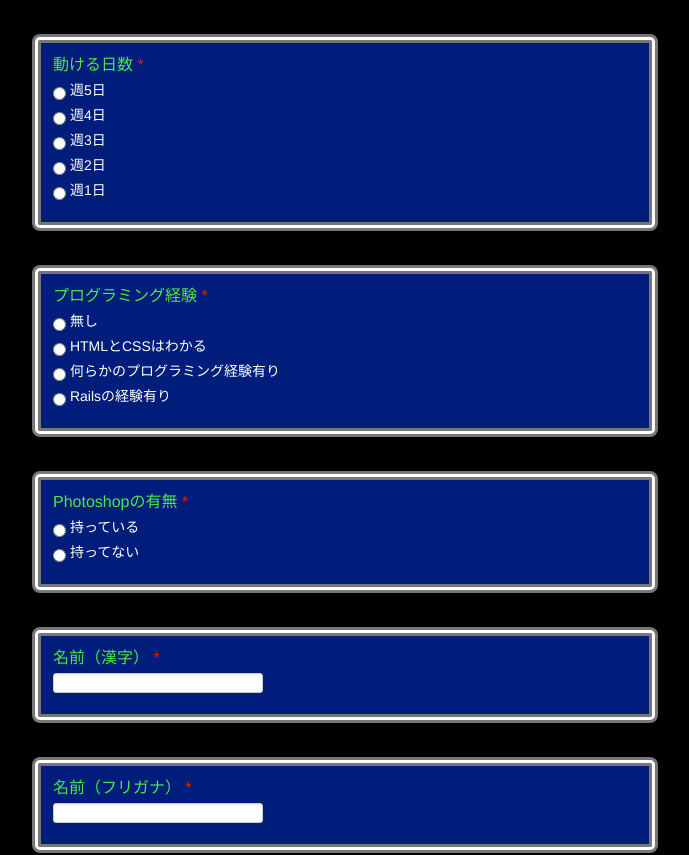
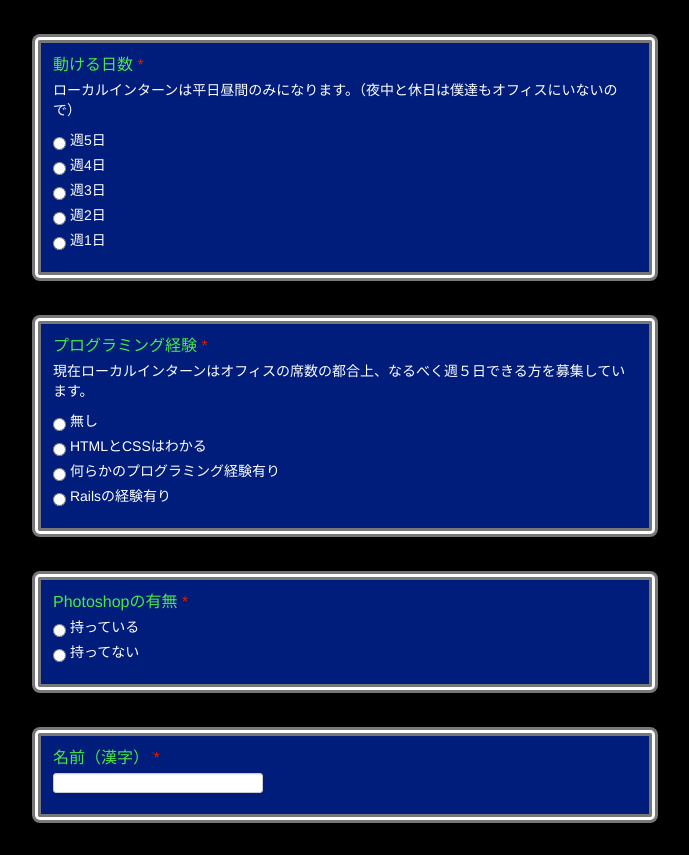
Before and after one commit to fjordllc/intern-fantasy, a plain HTML site: page public/index.html in a window 1280 px wide. Shown: the part 1560-2415 px from the top of the page, without its empty margins (135-824 px from the left). Drawn offline with Linux system fonts and the light colour scheme.

Commit message:
Add some notices

```diff
--- a/public/index.html
+++ b/public/index.html
@@ -88,7 +88,6 @@
         <h1 class="ss-form-title">合同会社フィヨルド インターン応募フォーム</h1>
         <div class="ss-form-desc ss-no-ignore-whitespace">FJORDの学生／社会人、ローカル／リモートインターンシップへの応募フォームです。<br>
         <a href="https://twitter.com/komagata">@komagata</a> が折り返し必ずメールします。</div>
-
       </div>
 
 
@@ -163,6 +162,7 @@
         <br> <div class="errorbox-good">
         <div class="ss-item ss-item-required ss-radio"><div class="ss-form-entry"><label class="ss-q-title" id="date" for="entry_12">&#21205;&#12369;&#12427;&#26085;&#25968;
         <span class="ss-required-asterisk">*</span></label>
+        <p>ローカルインターンは平日昼間のみになります。（夜中と休日は僕達もオフィスにいないので）</p>
         <label class="ss-q-help" for="entry_12"></label>
         <ul class="ss-choices unstyled"><li class="ss-choice-item"><label class="ss-choice-label"><input type="radio" name="entry.12.group" value="&#36913;5&#26085;" class="ss-q-radio" id="group_12_1">
         &#36913;5&#26085;</label></li> <li class="ss-choice-item"><label class="ss-choice-label"><input type="radio" name="entry.12.group" value="&#36913;4&#26085;" class="ss-q-radio" id="group_12_2">
@@ -174,6 +174,7 @@
         <br> <div class="errorbox-good">
         <div class="ss-item ss-item-required ss-radio"><div class="ss-form-entry"><label class="ss-q-title" id="experience" for="entry_9">&#12503;&#12525;&#12464;&#12521;&#12511;&#12531;&#12464;&#32076;&#39443;
         <span class="ss-required-asterisk">*</span></label>
+        <p>現在ローカルインターンはオフィスの席数の都合上、なるべく週５日できる方を募集しています。</p>
         <label class="ss-q-help" for="entry_9"></label>
         <ul class="ss-choices unstyled"><li class="ss-choice-item"><label class="ss-choice-label"><input type="radio" name="entry.9.group" value="&#28961;&#12375;" class="ss-q-radio" id="group_9_1">
         &#28961;&#12375;</label></li> <li class="ss-choice-item"><label class="ss-choice-label"><input type="radio" name="entry.9.group" value="HTML&#12392;CSS&#12399;&#12431;&#12363;&#12427;" class="ss-q-radio" id="group_9_2">
```
